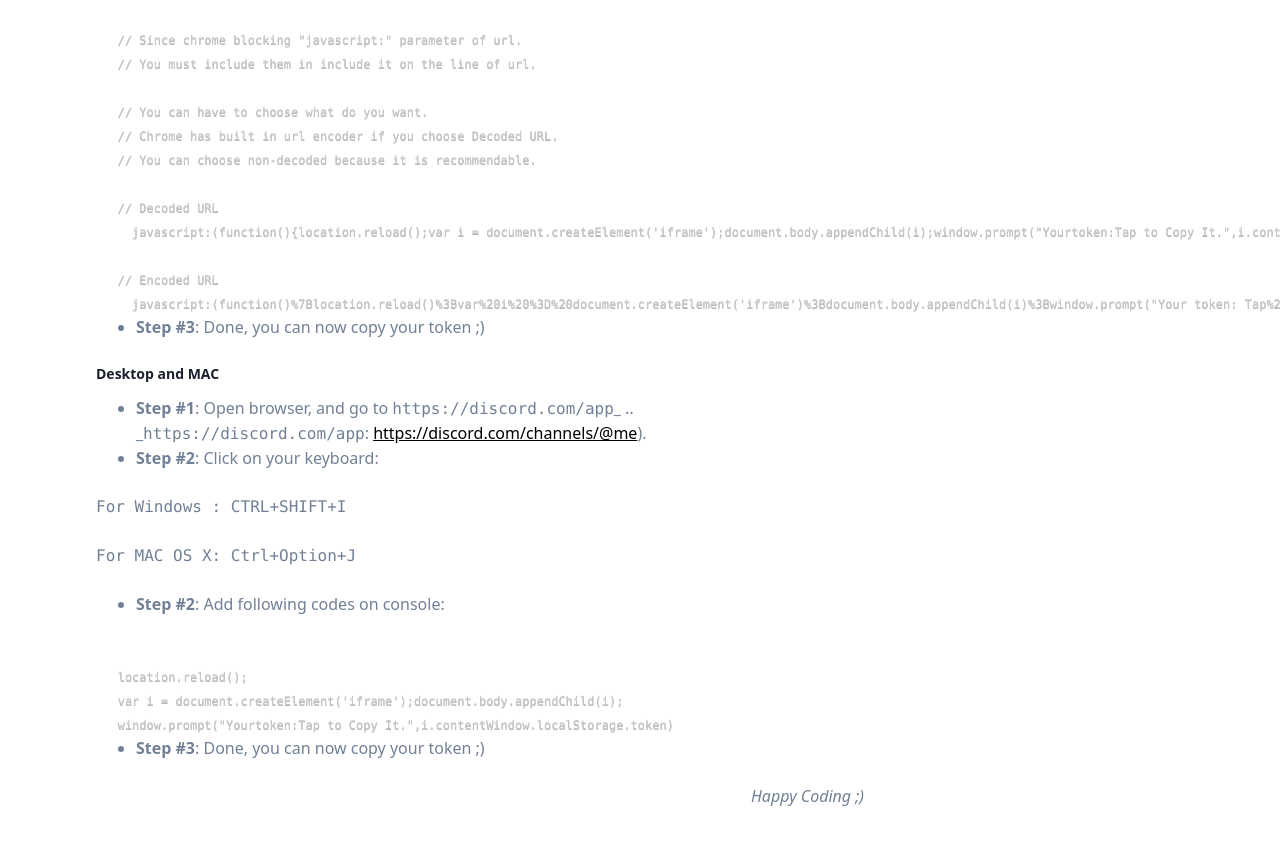
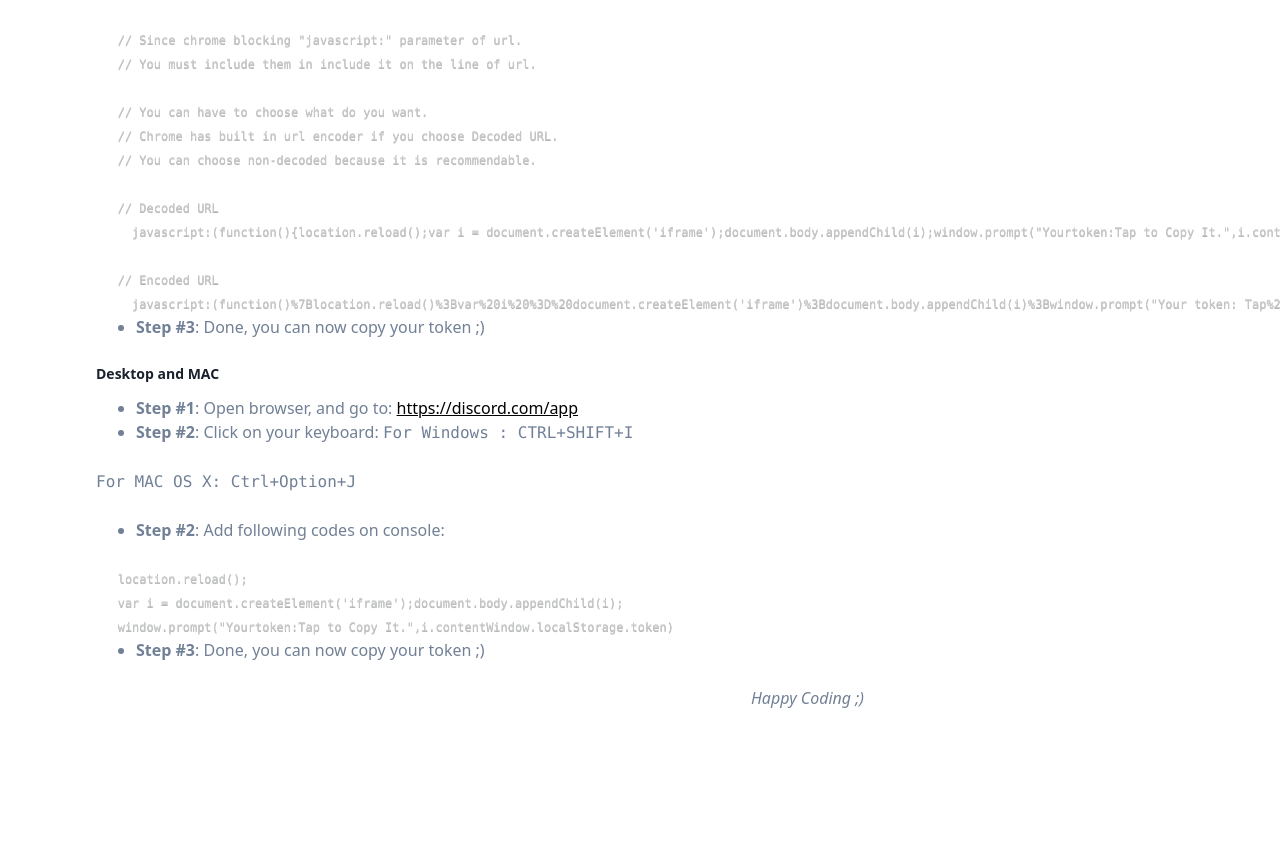
Before and after one commit to xqwtxon/website, a Gatsby site: page /blog/get-discord-token-using-javascript/ in a window 1280 px wide. Shown: the part 881-1725 px from the top of the page. Built offline with nearby package versions, Linux system fonts and the light colour scheme; Gatsby itself is replaced by a stand-in of ours; some packages are replaced by stand-ins of ours; code samples lack their colours.

Commit message:
Update index.md

````diff
--- a/content/blog/get-discord-token-using-javascript/index.md
+++ b/content/blog/get-discord-token-using-javascript/index.md
@@ -37,19 +37,15 @@
 - **Step #3**: Done, you can now copy your token ;)
 
 ##### Desktop and MAC
-- **Step #1**: Open browser, and go to `https://discord.com/app`_
-.. _`https://discord.com/app`: https://discord.com/channels/@me).
+- **Step #1**: Open browser, and go to: https://discord.com/app
 - **Step #2**: Click on your keyboard:
-
 `For Windows : CTRL+SHIFT+I`
 
 `For MAC OS X: Ctrl+Option+J`
 
-
 - **Step #2**: Add following codes on console:
 
 ```js
-
    location.reload();
    var i = document.createElement('iframe');document.body.appendChild(i);
    window.prompt("Yourtoken:Tap to Copy It.",i.contentWindow.localStorage.token)
````
